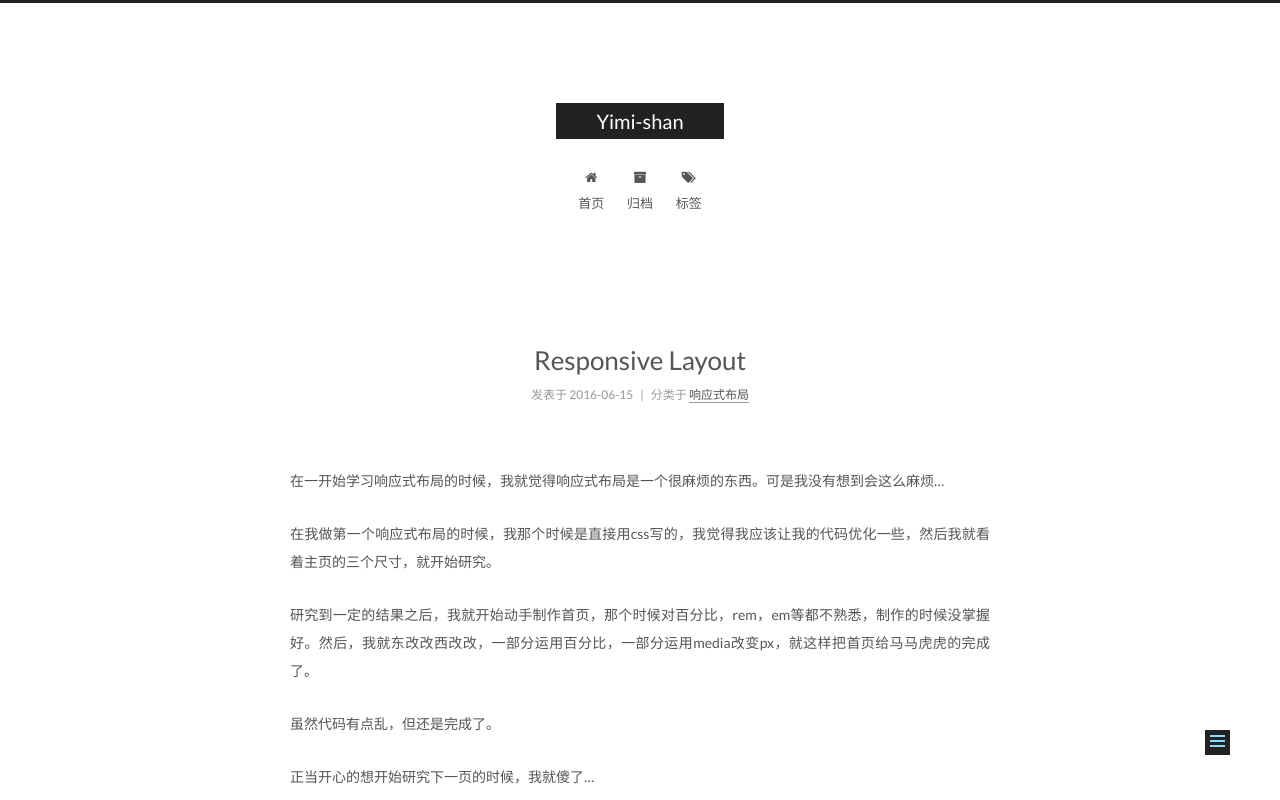
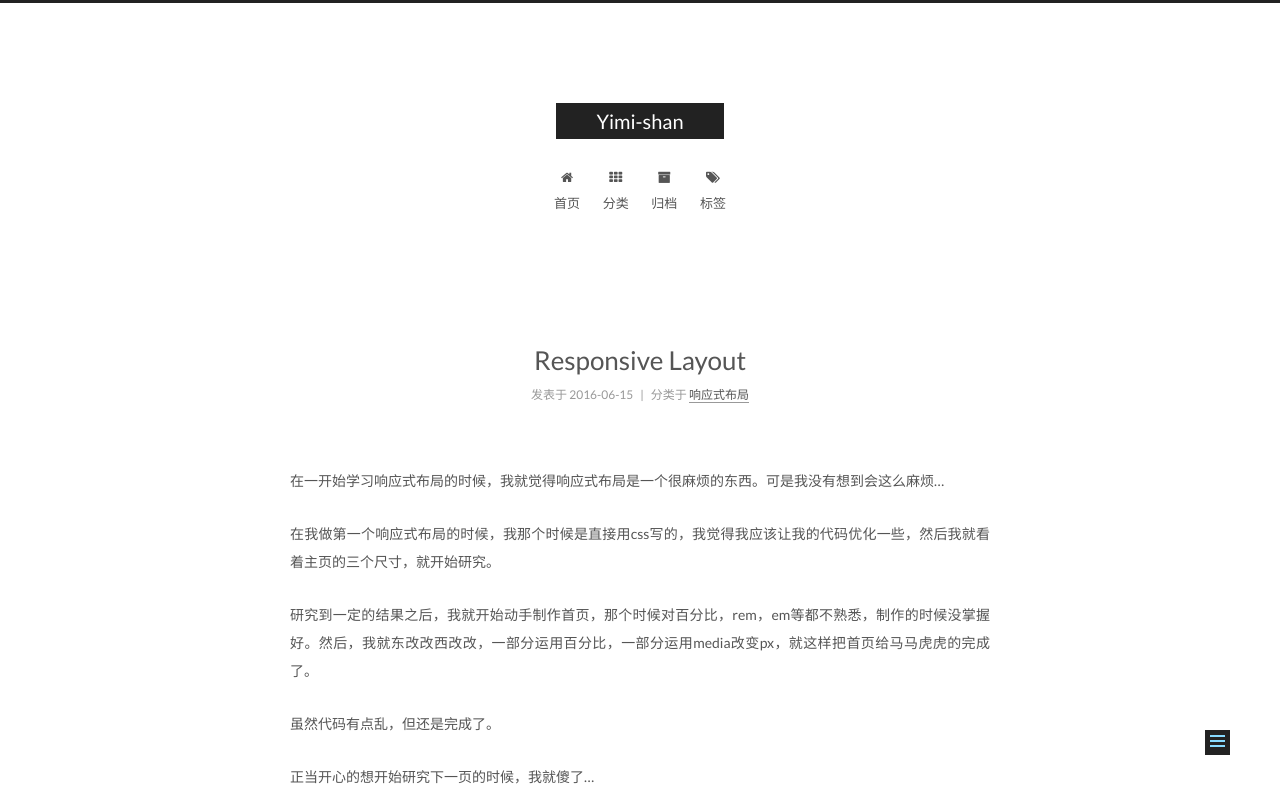
Before and after one commit to Yimi-shan/Yimi-shan.github.io, a plain HTML site: page 2016/06/15/Responsive-Layout/index.html in a window 1280 px wide. Shown: the top 800 px of the page. Drawn offline with Linux system fonts and the light colour scheme.

Commit message:
Site updated: 2016-06-15 19:21:31

```diff
--- a/2016/06/15/Responsive-Layout/index.html
+++ b/2016/06/15/Responsive-Layout/index.html
@@ -175,6 +175,16 @@
               <i class="menu-item-icon fa fa-fw fa-home"></i> <br />
 
             首页
+          </a>
+        </li>
+
+
+        <li class="menu-item menu-item-categories">
+          <a href="/categories" rel="section">
+
+              <i class="menu-item-icon fa fa-fw fa-th"></i> <br />
+
+            分类
           </a>
         </li>
 
@@ -423,10 +433,10 @@
 
 
             <div class="site-state-item site-state-categories">
-
+              <a href="/categories">
                 <span class="site-state-item-count">1</span>
                 <span class="site-state-item-name">分类</span>
-
+              </a>
             </div>
 
 
```
Also changed, not shown: archives/2016/06/index.html (+12 -2 lines), archives/2016/index.html (+12 -2 lines), archives/index.html (+12 -2 lines), categories/响应式布局/index.html (+12 -2 lines), index.html (+12 -2 lines), tags/css/index.html (+12 -2 lines), tags/响应式布局/index.html (+12 -2 lines).
